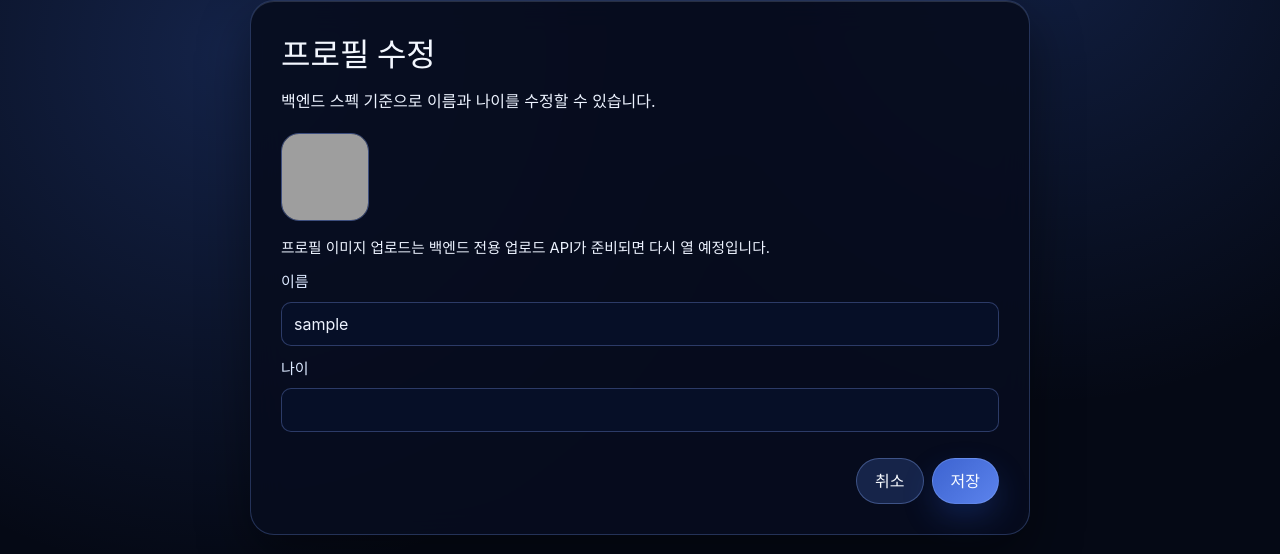
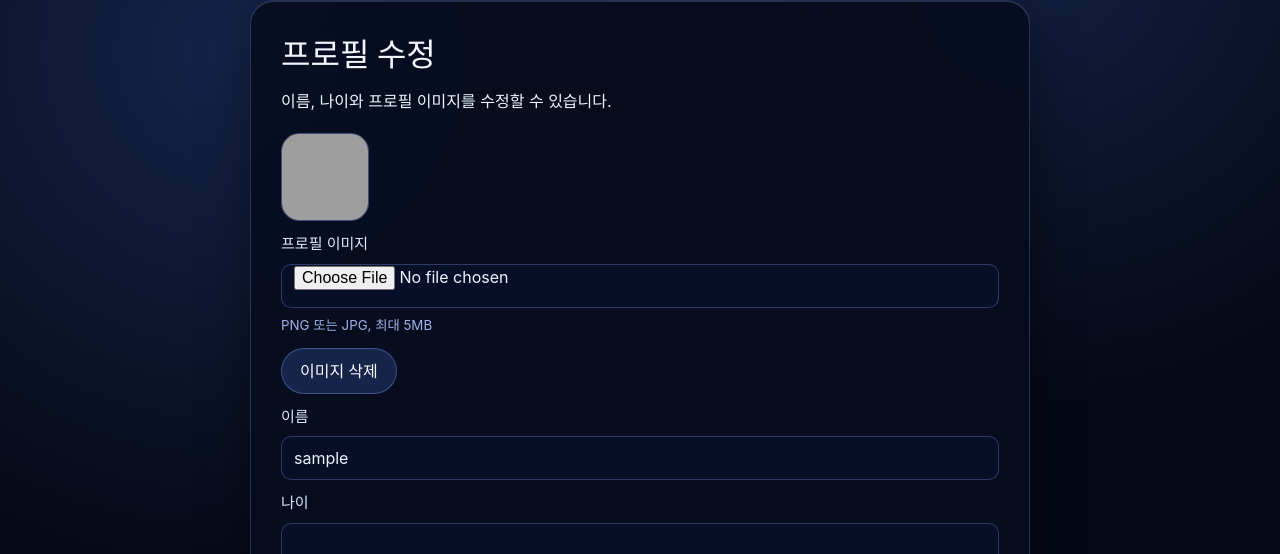
Before and after one commit to roddy-hongik/roddy_fe, a React (Vite) app: page /profile/edit in a window 1280 px wide. Shown: the part 116-670 px from the top of the page. Built offline with nearby package versions, Linux system fonts and the light colour scheme; no server answers; sample sign-in values are in the browser's storage; grey boxes are pictures that could not be loaded; a web font is replaced by a local one.

Commit message:
[Feat] 프로필 이미지 업로드를 실제 API에 연동한다 (#41) (#46)
커뮤니티 계약(#35)·대시보드(#32)·리포트(#33)·알림(#31)·재분석(#34) 변경은 이미 dev 에 들어가 있어, dev 를 머지한 뒤 남은 변경은 프로필 이미지 업로드(#41)다.

```diff
--- a/src/api/constants/endpoints.ts
+++ b/src/api/constants/endpoints.ts
@@ -14,6 +14,7 @@ export const API_ENDPOINTS = {
   profile: {
     summary: '/api/mypage/profile',
     update: '/api/mypage/profile',
+    imagePresign: '/api/mypage/profile-image/presign',
     deleteAccount: '/api/mypage/me',
     // Backend API is not available yet. Keep the frontend placeholder flow for now.
     reanalyze: '/api/reports/reanalyze',
--- a/src/api/services/profileService.ts
+++ b/src/api/services/profileService.ts
@@ -1,6 +1,11 @@
 import { API_ENDPOINTS } from '../constants/endpoints'
 import { httpClient } from '../client/httpClient'
-import type { DeleteAccountResponse, ProfileSummary, UpdateProfilePayload } from '../../profile/types/profile'
+import type {
+  DeleteAccountResponse,
+  ProfileImagePresignResponse,
+  ProfileSummary,
+  UpdateProfilePayload,
+} from '../../profile/types/profile'
 
 export async function getProfileSummary(): Promise<ProfileSummary> {
   return httpClient<ProfileSummary>(API_ENDPOINTS.profile.summary, {
@@ -15,6 +20,27 @@ export async function updateProfile(payload: UpdateProfilePayload): Promise<Prof
   })
 }
 
+export async function requestProfileImagePresign(fileName: string): Promise<ProfileImagePresignResponse> {
+  return httpClient<ProfileImagePresignResponse>(API_ENDPOINTS.profile.imagePresign, {
+    method: 'POST',
+    body: JSON.stringify({ fileName }),
+  })
+}
+
+export async function uploadProfileImage(presign: ProfileImagePresignResponse, file: File): Promise<void> {
+  const response = await fetch(presign.uploadUrl, {
+    method: 'PUT',
+    headers: {
+      'Content-Type': presign.contentType,
+    },
+    body: file,
+  })
+
+  if (!response.ok) {
+    throw new Error('프로필 이미지 업로드에 실패했습니다.')
+  }
+}
+
 export async function deleteAccount(): Promise<DeleteAccountResponse> {
   return httpClient<DeleteAccountResponse>(API_ENDPOINTS.profile.deleteAccount, {
     method: 'DELETE',
--- a/src/profile/pages/ProfileEditPage.tsx
+++ b/src/profile/pages/ProfileEditPage.tsx
@@ -1,8 +1,16 @@
-import { useEffect, useState } from 'react'
-import type { FormEvent } from 'react'
+import { useEffect, useRef, useState } from 'react'
+import type { ChangeEvent, FormEvent } from 'react'
 import { useNavigate } from 'react-router-dom'
-import { getProfileSummary, updateProfile } from '../../api/services/profileService'
+import {
+  getProfileSummary,
+  requestProfileImagePresign,
+  updateProfile,
+  uploadProfileImage,
+} from '../../api/services/profileService'
 import type { UpdateProfilePayload } from '../types/profile'
+
+const PROFILE_IMAGE_MAX_BYTES = 5 * 1024 * 1024
+const PROFILE_IMAGE_TYPES = new Set(['image/png', 'image/jpeg'])
 
 type ProfileEditForm = {
   name: string
@@ -11,11 +19,14 @@ type ProfileEditForm = {
 
 function ProfileEditPage() {
   const navigate = useNavigate()
+  const hasEditedImage = useRef(false)
   const [form, setForm] = useState<ProfileEditForm>({
     name: localStorage.getItem('userName') ?? '',
     age: localStorage.getItem('userAge') ?? '',
   })
   const [previewUrl, setPreviewUrl] = useState<string | null>(localStorage.getItem('userImageUrl'))
+  const [selectedImage, setSelectedImage] = useState<File | null>(null)
+  const [removeProfileImage, setRemoveProfileImage] = useState(false)
   const [isSubmitting, setIsSubmitting] = useState(false)
   const [submitError, setSubmitError] = useState('')
 
@@ -40,7 +51,9 @@ function ProfileEditPage() {
           name: data.name,
           age: String(data.age),
         })
-        setPreviewUrl(data.profileImageUrl)
+        if (!hasEditedImage.current) {
+          setPreviewUrl(data.profileImageUrl)
+        }
       })
       .catch(() => {
         // Fallback to local storage values.
@@ -51,16 +64,56 @@ function ProfileEditPage() {
     }
   }, [])
 
+  const handleImageChange = (event: ChangeEvent<HTMLInputElement>) => {
+    const file = event.target.files?.[0]
+    if (!file) {
+      return
+    }
+
+    setSubmitError('')
+    if (!PROFILE_IMAGE_TYPES.has(file.type)) {
+      setSubmitError('PNG 또는 JPG 이미지만 선택할 수 있습니다.')
+      event.target.value = ''
+      return
+    }
+    if (file.size > PROFILE_IMAGE_MAX_BYTES) {
+      setSubmitError('프로필 이미지는 5MB 이하만 선택할 수 있습니다.')
+      event.target.value = ''
+      return
+    }
+
+    setSelectedImage(file)
+    setRemoveProfileImage(false)
+    hasEditedImage.current = true
+    setPreviewUrl(URL.createObjectURL(file))
+  }
+
+  const handleRemoveImage = () => {
+    setSelectedImage(null)
+    setRemoveProfileImage(true)
+    hasEditedImage.current = true
+    setPreviewUrl(null)
+    setSubmitError('')
+  }
+
   const handleSubmit = async (event: FormEvent<HTMLFormElement>) => {
     event.preventDefault()
     setSubmitError('')
     setIsSubmitting(true)
 
     try {
+      let profileImageObjectKey: string | undefined
+      if (selectedImage) {
+        const presign = await requestProfileImagePresign(selectedImage.name)
+        await uploadProfileImage(presign, selectedImage)
+        profileImageObjectKey = presign.objectKey
+      }
+
       const payload: UpdateProfilePayload = {
         name: form.name.trim(),
         age: Number(form.age),
-        profileImageUrl: previewUrl,
+        profileImageObjectKey,
+        removeProfileImage: removeProfileImage || undefined,
       }
 
       const updated = await updateProfile(payload)
@@ -86,13 +139,32 @@ function ProfileEditPage() {
       <section className="profile-card profile-edit-card">
         <header className="profile-card-header">
           <h1>프로필 수정</h1>
-          <p>백엔드 스펙 기준으로 이름과 나이를 수정할 수 있습니다.</p>
+          <p>이름, 나이와 프로필 이미지를 수정할 수 있습니다.</p>
         </header>
 
         <form className="profile-edit-form" onSubmit={handleSubmit}>
           {previewUrl && <img className="profile-preview-image" src={previewUrl} alt="프로필 미리보기" />}
 
-          <p className="profile-meta-text">프로필 이미지 업로드는 백엔드 전용 업로드 API가 준비되면 다시 열 예정입니다.</p>
+          <label className="profile-field">
+            <span>프로필 이미지</span>
+            <input
+              type="file"
+              accept="image/png,image/jpeg,.png,.jpg,.jpeg"
+              onChange={handleImageChange}
+              disabled={isSubmitting}
+            />
+            <small>PNG 또는 JPG, 최대 5MB</small>
+          </label>
+          {previewUrl ? (
+            <button
+              type="button"
+              className="profile-ghost-btn profile-image-remove-btn"
+              onClick={handleRemoveImage}
+              disabled={isSubmitting}
+            >
+              이미지 삭제
+            </button>
+          ) : null}
           {submitError ? <p className="profile-error-text">{submitError}</p> : null}
 
           <label className="profile-field">
--- a/src/profile/styles/profile-pages.css
+++ b/src/profile/styles/profile-pages.css
@@ -736,6 +736,11 @@
   border: 1px solid rgba(138, 170, 255, 0.42);
 }
 
+.profile-image-remove-btn {
+  justify-self: start;
+  margin-top: 0;
+}
+
 .profile-form-actions {
   display: flex;
   justify-content: flex-end;
```
Also changed, not shown: src/profile/types/profile.ts (+9 -1 lines).
